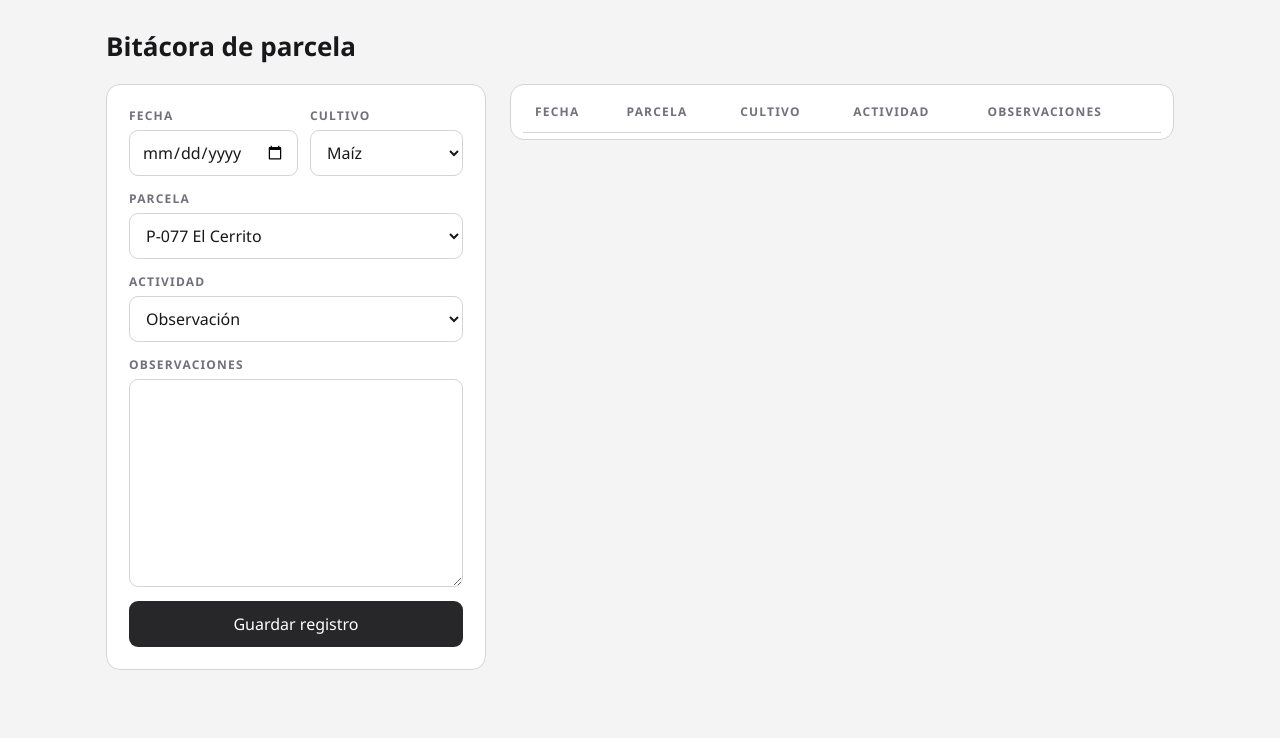
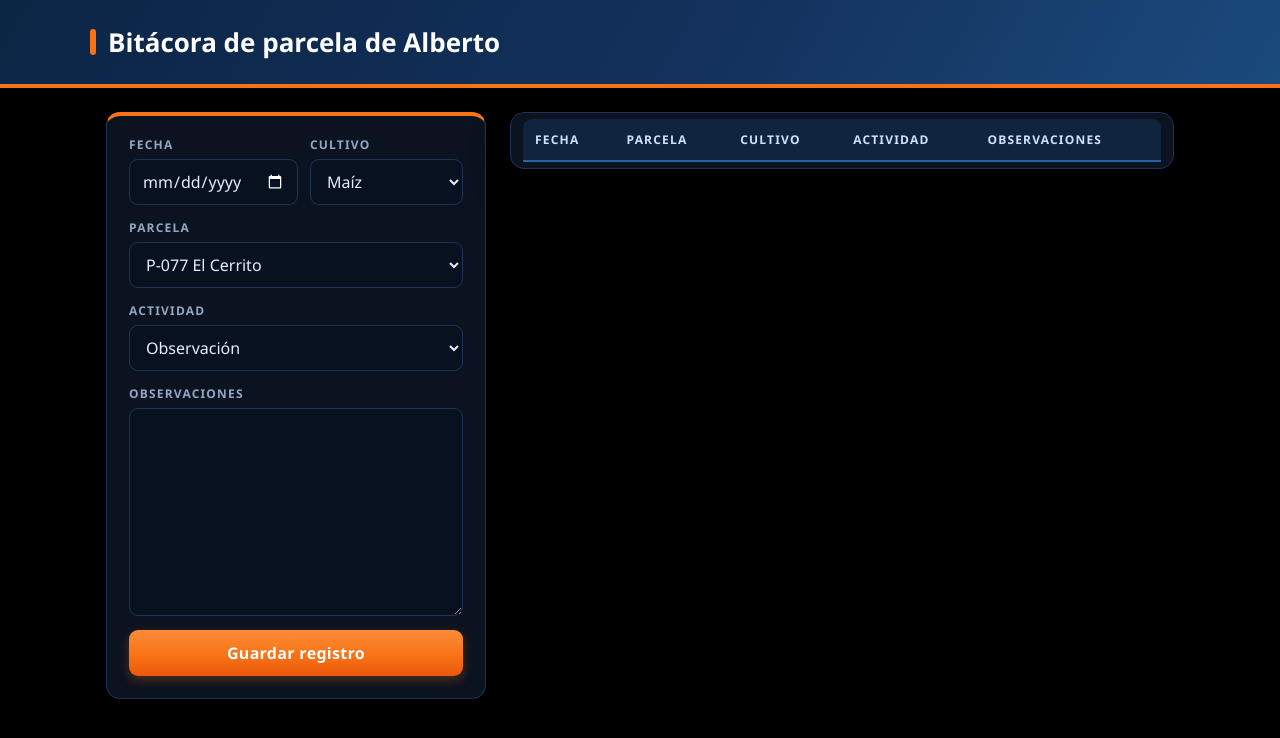
Before and after one commit to IT-Green-GA/form-DIMA-2026, a website built with Vite: page index.html in a window 1280 px wide. Built offline with nearby package versions, Linux system fonts and the light colour scheme; no server answers.

Commit message:
style: titulo de Alberto y fondo negro con acentos azules y naranjas

```diff
--- a/index.html
+++ b/index.html
@@ -3,11 +3,11 @@
 <head>
   <meta charset="utf-8">
   <meta name="viewport" content="width=device-width, initial-scale=1">
-  <title>Bitácora de parcela</title>
+  <title>Bitácora de parcela de Alberto</title>
 </head>
 <body>
   <header>
-    <h1>Bitácora de parcela</h1>
+    <h1>Bitácora de parcela de Alberto</h1>
   </header>
 
   <main>
--- a/src/style.css
+++ b/src/style.css
@@ -1,15 +1,32 @@
 :root {
-  --fondo: #f4f4f5;
-  --tarjeta: #ffffff;
-  --texto: #18181b;
-  --tenue: #71717a;
-  --linea: #d4d4d8;
-  --boton: #27272a;
-  --boton-activo: #3f3f46;
+  color-scheme: dark;
+
+  /* Azules */
+  --azul-900: #0b2545;
+  --azul-800: #13315c;
+  --azul-700: #1b4a7d;
+  --azul-600: #2563a8;
+  --azul-100: #102440;
+  --azul-50: #08111f;
+
+  /* Naranjas de contraste */
+  --naranja: #f97316;
+  --naranja-oscuro: #c2410c;
+  --naranja-claro: #ffedd5;
+
+  --fondo: #000000;
+  --tarjeta: #0b1220;
+  --texto: #e6eefb;
+  --tenue: #93a7c4;
+  --linea: #1e3355;
+  --boton: var(--naranja);
+  --boton-activo: var(--naranja-oscuro);
   --sans: "Avenir Next", "Avenir", "Segoe UI", "Helvetica Neue", Arial, sans-serif;
 }
 
 * { box-sizing: border-box; }
+
+::selection { background: var(--naranja-claro); color: var(--naranja-oscuro); }
 
 body {
   margin: 0;
@@ -20,15 +37,31 @@ body {
 }
 
 header {
+  background: linear-gradient(120deg, var(--azul-900) 0%, var(--azul-800) 55%, var(--azul-700) 100%);
+  border-bottom: 4px solid var(--naranja);
+  padding: 24px 16px;
+}
+header h1 {
   max-width: 1100px;
   margin: 0 auto;
-  padding: 28px 16px 0;
+  color: #fff;
+  font-size: 26px;
+  font-weight: 600;
+  display: flex;
+  align-items: center;
+  gap: 12px;
 }
-h1 { margin: 0; font-size: 26px; font-weight: 600; }
+header h1::before {
+  content: "";
+  width: 6px;
+  height: 26px;
+  border-radius: 3px;
+  background: var(--naranja);
+}
 
 main {
   max-width: 1100px;
-  margin: 20px auto 40px;
+  margin: 24px auto 40px;
   padding: 0 16px;
   display: grid;
   grid-template-columns: 380px minmax(0, 1fr);
@@ -41,10 +74,17 @@ main {
   border: 1px solid var(--linea);
   border-radius: 14px;
   padding: 22px;
+  box-shadow: 0 14px 34px rgba(0, 0, 0, .65);
 }
 
 /* Formulario */
-#registro { display: flex; flex-direction: column; gap: 14px; }
+#registro {
+  display: flex;
+  flex-direction: column;
+  gap: 14px;
+  border-top: 4px solid var(--naranja);
+  padding-top: 20px;
+}
 .dos { display: grid; grid-template-columns: 1fr 1fr; gap: 12px; }
 .campo { display: flex; flex-direction: column; gap: 6px; }
 .campo label, th {
@@ -61,32 +101,55 @@ input, select, textarea {
   padding: 10px 12px;
   border: 1px solid var(--linea);
   border-radius: 9px;
-  background: #fff;
+  background: var(--azul-50);
   color: var(--texto);
+  transition: border-color .15s ease, box-shadow .15s ease, background .15s ease;
 }
+input:hover, select:hover, textarea:hover { border-color: var(--azul-600); }
 textarea { resize: vertical; line-height: 1.45; }
-input:focus, select:focus, textarea:focus { outline: 2px solid var(--tenue); outline-offset: -1px; }
+input:focus, select:focus, textarea:focus {
+  outline: none;
+  background: #0d1b2e;
+  border-color: var(--naranja);
+  box-shadow: 0 0 0 3px rgba(249, 115, 22, .22);
+}
 
 button {
   font: inherit;
   font-size: 16px;
+  font-weight: 600;
+  letter-spacing: .02em;
   padding: 12px;
   border: 0;
   border-radius: 9px;
-  background: var(--boton);
+  background: linear-gradient(180deg, #fb8c3a 0%, var(--naranja) 55%, #ea580c 100%);
   color: #fff;
   cursor: pointer;
+  box-shadow: 0 4px 12px rgba(249, 115, 22, .3);
+  transition: filter .15s ease, transform .06s ease, box-shadow .15s ease;
 }
-button:hover { background: var(--boton-activo); }
-button:disabled { opacity: .5; cursor: default; }
+button:hover { filter: brightness(.95); box-shadow: 0 6px 16px rgba(249, 115, 22, .38); }
+button:active { transform: translateY(1px); }
+button:focus-visible { outline: 3px solid var(--azul-700); outline-offset: 2px; }
+button:disabled { opacity: .5; cursor: default; box-shadow: none; }
 
-.estado { margin: 0; font-size: 14px; color: var(--tenue); }
+.estado { margin: 0; font-size: 14px; color: #9dc0e8; }
 .estado:empty { display: none; }
 
 /* Registros */
 .tabla { padding: 6px 12px; overflow-x: auto; }
 table { width: 100%; border-collapse: collapse; font-size: 15px; }
 th, td { padding: 12px; border-bottom: 1px solid var(--linea); text-align: left; vertical-align: top; }
+thead th {
+  background: var(--azul-100);
+  color: #cfe2fa;
+  border-bottom: 2px solid var(--azul-600);
+}
+thead th:first-child { border-top-left-radius: 9px; }
+thead th:last-child { border-top-right-radius: 9px; }
+tbody tr { transition: background .12s ease; }
+tbody tr:nth-child(even) { background: var(--azul-50); }
+tbody tr:hover { background: rgba(249, 115, 22, .16); }
 tbody tr:last-child td { border-bottom: 0; }
 td:not(:last-child) { white-space: nowrap; }
 td:last-child { min-width: 220px; }
```
